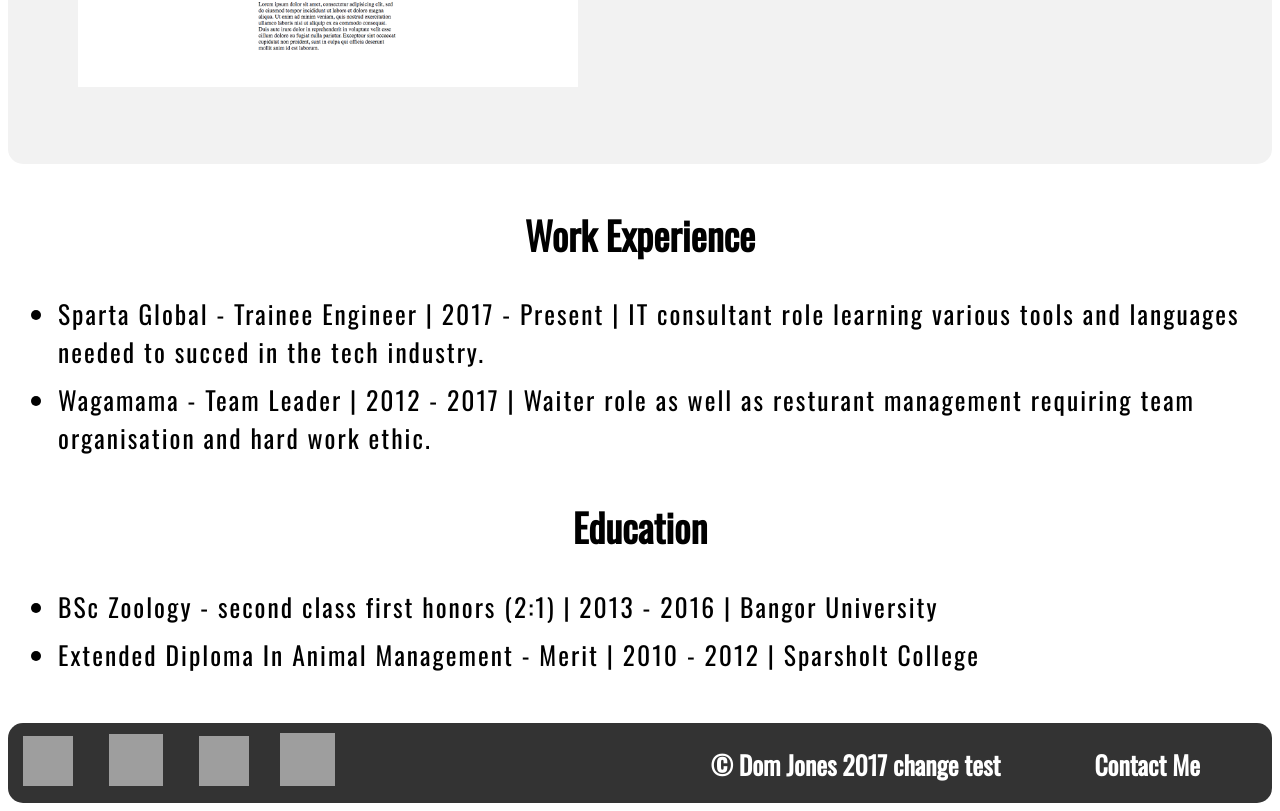
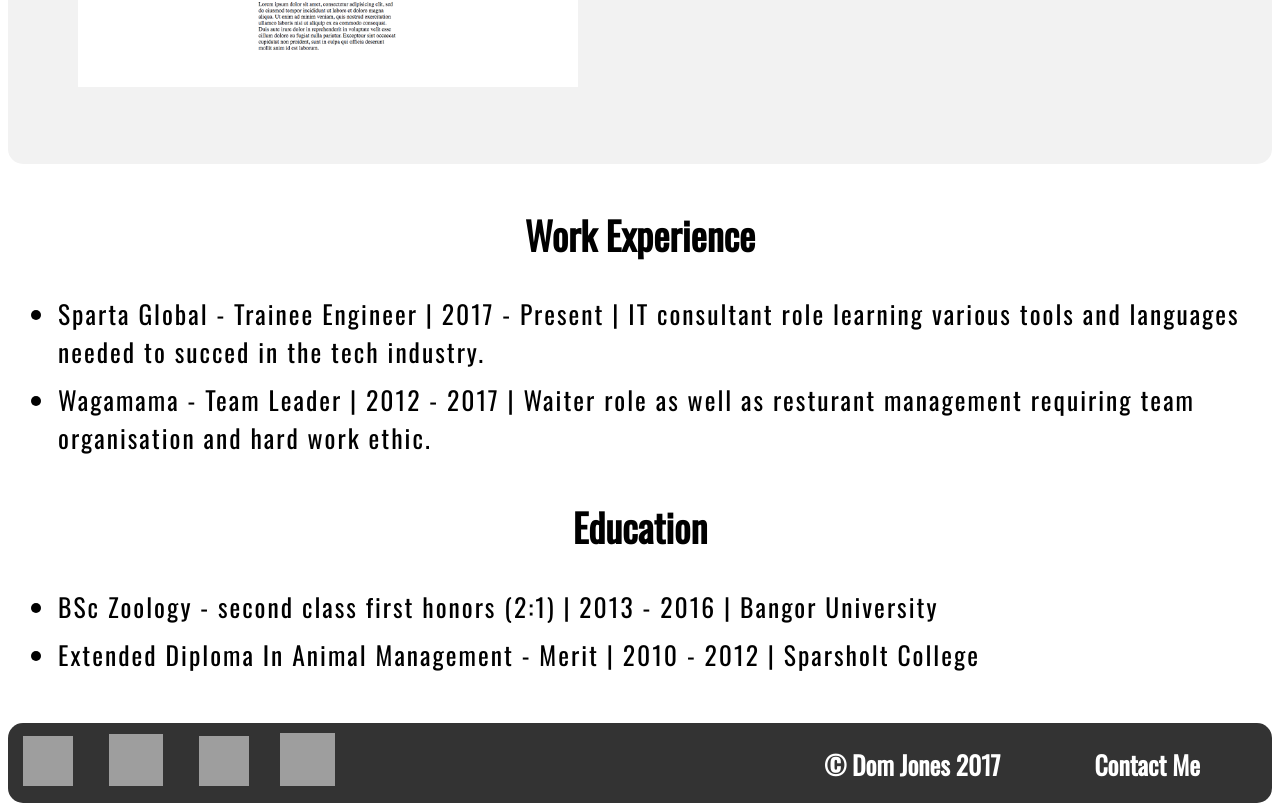
Before and after one commit to djonesdev/my_site, a plain HTML site: page index.html in a window 1280 px wide. Shown: the part 3315-4126 px from the top of the page. Drawn offline with nearby package versions, Linux system fonts and the light colour scheme; grey boxes are pictures that could not be loaded.

Commit message:
change test revert

```diff
--- a/index.html
+++ b/index.html
@@ -71,7 +71,7 @@
 		<a href="https://twitter.com/twitter?lang=en"><img src="http://icons.iconarchive.com/icons/limav/flat-gradient-social/256/Twitter-icon.png" id="twitter"></a>
 		<a href="https://uk.linkedin.com/"><img src="https://cdn0.iconfinder.com/data/icons/social-flat-rounded-rects/512/linkedin-512.png" id="linkedin"></a>
 		<img src="http://icons.iconarchive.com/icons/iynque/ios7-style/1024/Mail-icon.png" id="email">
-		<h4> &copy; Dom Jones 2017 change test</h4>
+		<h4> &copy; Dom Jones 2017 </h4>
 		</footer>
 	</div>
 </body>
```
